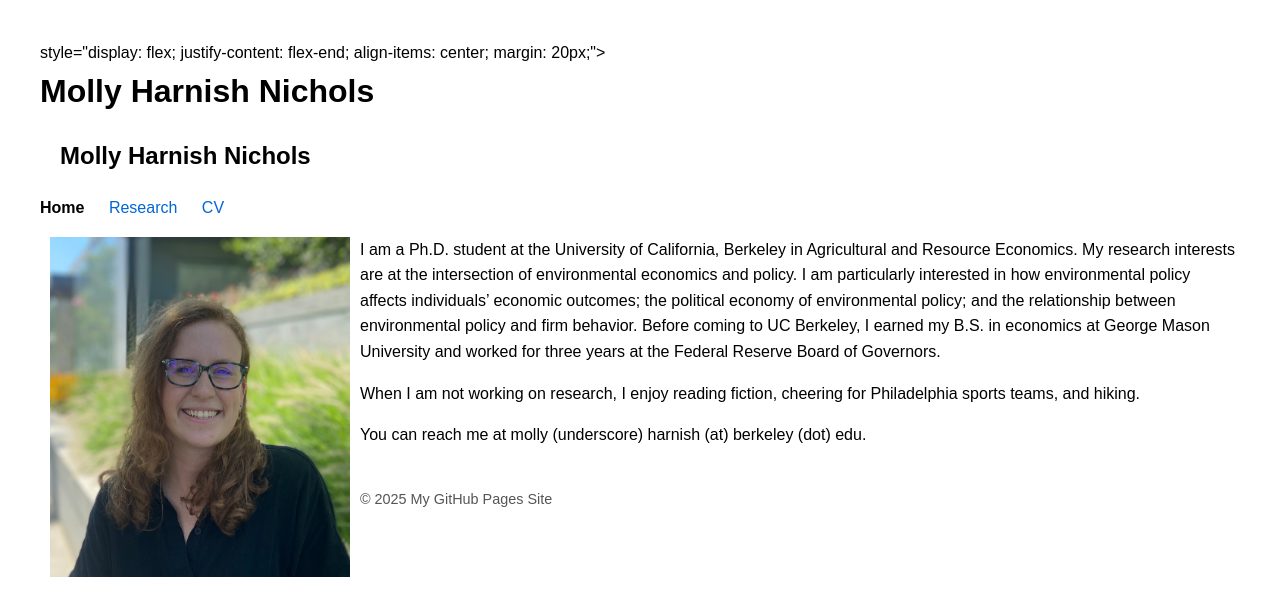
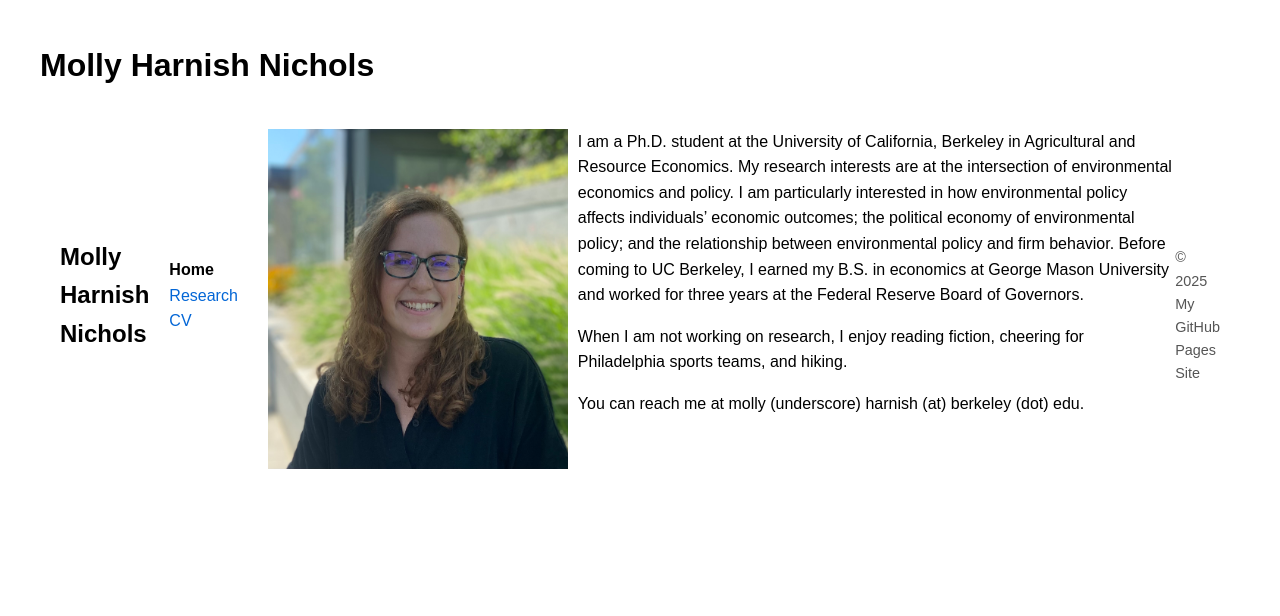
Before and after one commit to mhnichols16/mhnichols16.github.io, a Jekyll site: the page built from README.md, in a window 1280 px wide. Shown: the top 616 px of the page. Built offline with Jekyll 4.4.1, drawn with Linux system fonts in a browser that asks for light colours.

Commit message:
Update default.html

```diff
--- a/_layouts/default.html
+++ b/_layouts/default.html
@@ -13,13 +13,13 @@
   </style>
 </head>
 <body>
-  <header>style="display: flex; justify-content: flex-end; align-items: center; margin: 20px;">
-  <h1 style="margin: 0;">{{ site.title }}</h1>
-  <nav style="margin-left: 20px;">
+  <header>
   <h1>{{ site.title }}</h1>
   </header>
   <!-- Navigation Menu -->
-  <nav>
+  <nav style="display: flex; justify-content: flex-end; align-items: center; margin: 20px;">
+  <h1 style="margin: 0;">{{ site.title }}</h1>
+  <nav style="margin-left: 20px;">
     <a href="{{ "/" | relative_url }}" class="{% if page.url == '/' %}current{% endif %}">Home</a>
     <a href="{{ "/research.html" | relative_url }}">Research</a>
     <a href="{{ "/cv.html" | relative_url }}">CV</a>
```
